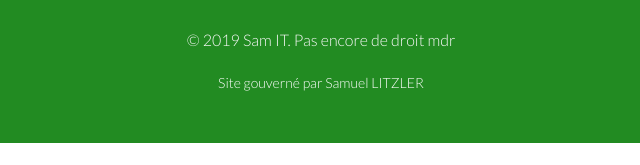
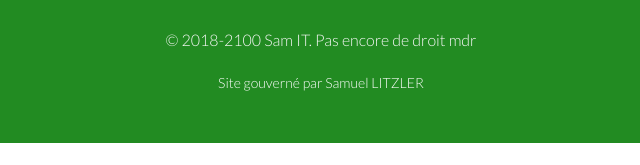
Before and after one commit to SamLitzIT/Sam-IT, a plain HTML site: page index.html in a window 1280 px wide. Shown: the part 3041-3206 px from the top of the page, 319-959 px from the left. Drawn offline with Linux system fonts and the light colour scheme.

Commit message:
changement du copyright

```diff
--- a/index.html
+++ b/index.html
@@ -368,7 +368,7 @@
 						</a>
             </div>
           </div>
-          <p>&copy; 2019 Sam IT. Pas encore de droit mdr</p>
+          <p>&copy; 2018-2100 Sam IT. Pas encore de droit mdr</p>
           <div class="credits">
             <a href="https:">Site gouverné par</a> Samuel LITZLER
           </div>
```
